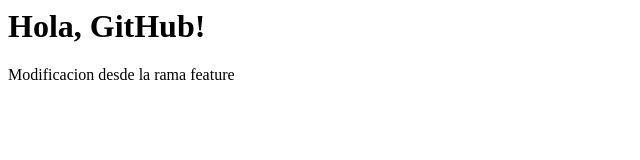
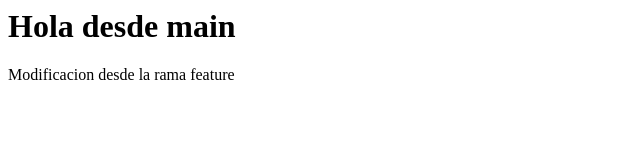
Before and after one commit to NikolBallesteros30/Mis-proyectos, a plain HTML site: page index.html in a window 1280 px wide. Shown: the whole page, without its empty margins (0-640 px from the left). Drawn offline with Linux system fonts and the light colour scheme.

Commit message:
index.html

```diff
--- a/index.html
+++ b/index.html
@@ -1,2 +1,2 @@
-<h1>Hola, GitHub!</h1>
+<h1>Hola desde main</h1>
 <p>Modificacion desde la rama feature</p>
```
